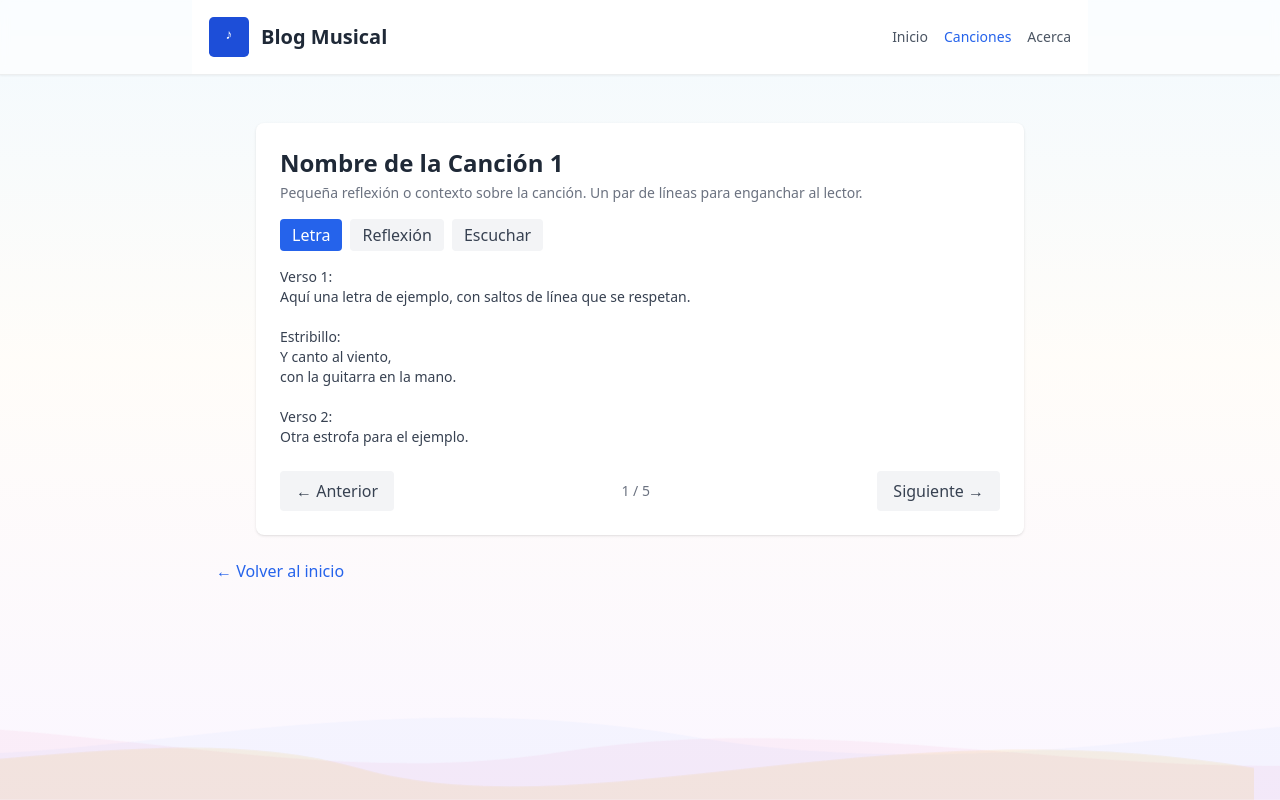
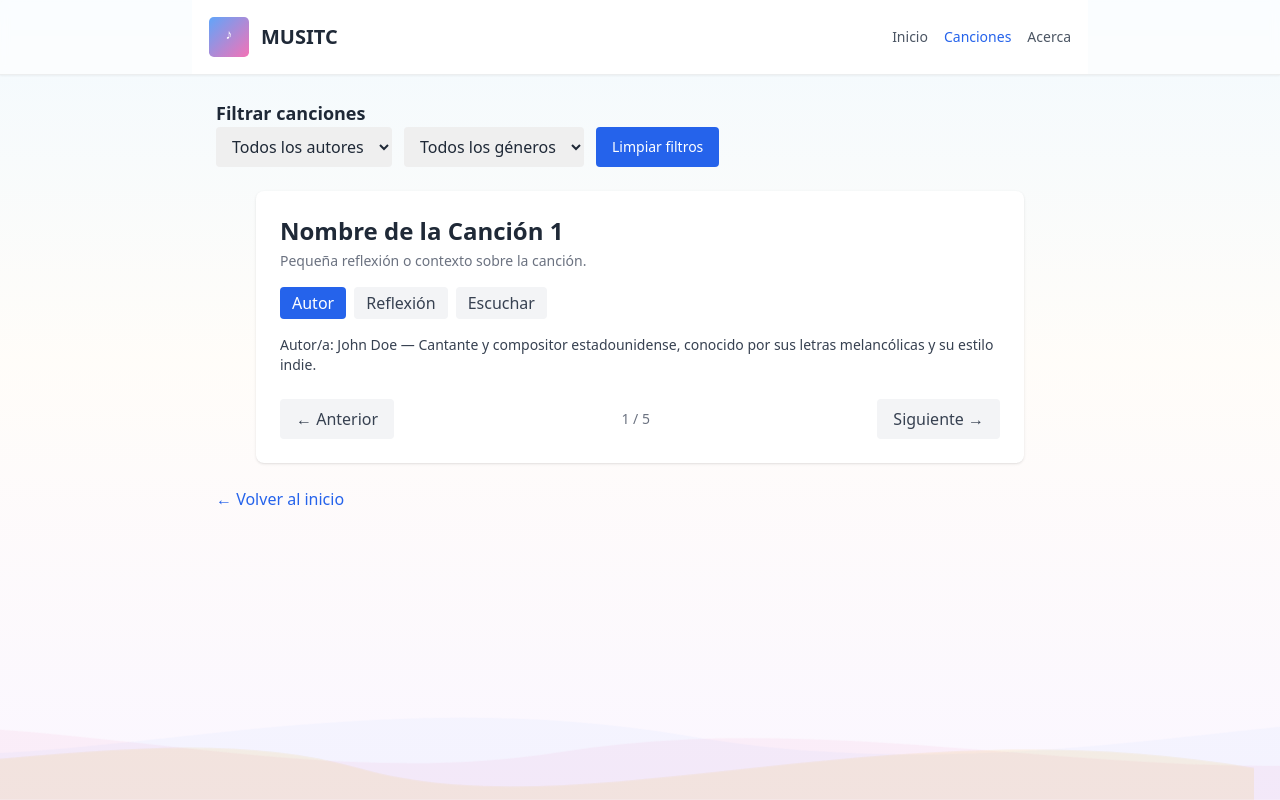
Before and after one commit to Moisescx/MUSITC, a website: page cancion.html in a window 1280 px wide. Drawn offline with Linux system fonts and the light colour scheme.

Commit message:
Cambios Cancion

```diff
--- a/cancion.html
+++ b/cancion.html
@@ -1,17 +1,19 @@
 <!doctype html>
 <html lang="es">
+
 <head>
   <meta charset="utf-8" />
   <meta name="viewport" content="width=device-width, initial-scale=1" />
   <title>Blog Musical - Canciones</title>
   <link rel="stylesheet" href="./dist/output.css">
 </head>
-  <body class="bg-music-gradient text-gray-800">
-    <header class="header-surface shadow-sm">
-      <div class="flex items-center justify-between max-w-4xl panel-surface p-4 mx-auto">
+
+<body class="text-gray-800 bg-music-gradient">
+  <header class="shadow-sm header-surface">
+    <div class="flex items-center justify-between max-w-4xl p-4 mx-auto panel-surface">
       <div class="flex items-center gap-3">
-          <img src="./src/img/cover.svg" alt="Logo" class="w-10 h-10" />
-          <h1 class="text-xl font-semibold">Blog Musical</h1>
+        <img src="./src/img/logo.svg" alt="Logo" class="w-10 h-10" />
+        <h1 class="text-xl font-semibold">MUSITC</h1>
       </div>
       <nav>
         <ul class="flex gap-4 text-sm">
@@ -24,6 +26,21 @@
   </header>
 
   <main class="max-w-4xl p-6 mx-auto">
+
+    <section id="filters" class="mb-6">
+      <h2 class="mb-2 text-lg font-semibold">Filtrar canciones</h2>
+      <div class="flex flex-wrap gap-3">
+        <select id="filter-author" class="px-3 py-2 border rounded">
+          <option value="">Todos los autores</option>
+        </select>
+        <select id="filter-genre" class="px-3 py-2 border rounded">
+          <option value="">Todos los géneros</option>
+        </select>
+        <button id="clear-filters" class="px-4 py-2 text-sm text-white bg-blue-600 rounded hover:bg-blue-700">
+          Limpiar filtros
+        </button>
+      </div>
+    </section>
     <!-- Visor único de canción -->
     <section id="viewer" class="mt-6">
       <div class="max-w-3xl p-6 mx-auto bg-white rounded-lg shadow">
@@ -37,13 +54,13 @@
         <div class="mt-4">
           <!-- Mini-nav interno: pestañas -->
           <nav class="flex gap-2" aria-label="Secciones de la canción">
-              <button class="px-3 py-1 text-gray-700 bg-gray-100 rounded tab-btn" data-tab="lyrics">Letra</button>
+            <button class="px-3 py-1 text-gray-700 bg-gray-100 rounded tab-btn" data-tab="author">Autor</button>
             <button class="px-3 py-1 text-gray-700 bg-gray-100 rounded tab-btn" data-tab="reflection">Reflexión</button>
             <button class="px-3 py-1 text-gray-700 bg-gray-100 rounded tab-btn" data-tab="listen">Escuchar</button>
           </nav>
 
           <!-- Contenedores por tab -->
-            <div id="tab-lyrics" class="hidden mt-4 text-sm text-gray-700 whitespace-pre-wrap tab-content"></div>
+          <div id="tab-author" class="hidden mt-4 text-sm text-gray-700 tab-content"></div>
           <div id="tab-reflection" class="hidden mt-4 text-sm text-gray-700 tab-content"></div>
           <div id="tab-listen" class="hidden mt-4 tab-content">
             <div id="post-actions"></div>
@@ -52,9 +69,11 @@
 
         <!-- Navegación simple: flechas Prev / Next -->
         <div class="flex items-center justify-between mt-6">
-            <button id="prev-btn" class="px-4 py-2 text-gray-700 bg-gray-100 rounded hover:bg-gray-200">← Anterior</button>
+          <button id="prev-btn" class="px-4 py-2 text-gray-700 bg-gray-100 rounded hover:bg-gray-200">←
+            Anterior</button>
           <div class="text-sm text-gray-500" id="post-counter"></div>
-            <button id="next-btn" class="px-4 py-2 text-gray-700 bg-gray-100 rounded hover:bg-gray-200">Siguiente →</button>
+          <button id="next-btn" class="px-4 py-2 text-gray-700 bg-gray-100 rounded hover:bg-gray-200">Siguiente
+            →</button>
         </div>
       </div>
     </section>
@@ -70,11 +89,15 @@
   <div class="footer-waves" aria-hidden="true">
     <svg viewBox="0 0 1200 200" preserveAspectRatio="none">
       <g transform="translate(0,0)">
-          <path class="wave wave--back" d="M0,120 C150,200 350,40 600,120 C850,200 1050,40 1200,120 L1200,200 L0,200 Z" fill="rgba(59,130,246,0.12)" />
-          <path class="wave wave--mid" d="M0,140 C200,40 400,200 600,140 C800,80 1000,200 1200,140 L1200,200 L0,200 Z" fill="rgba(236,72,153,0.12)" />
-          <path class="wave wave--front" d="M0,160 C250,220 450,80 600,160 C750,240 950,80 1200,160 L1200,200 L0,200 Z" fill="rgba(234,179,8,0.14)" />
+        <path class="wave wave--back" d="M0,120 C150,200 350,40 600,120 C850,200 1050,40 1200,120 L1200,200 L0,200 Z"
+          fill="rgba(59,130,246,0.12)" />
+        <path class="wave wave--mid" d="M0,140 C200,40 400,200 600,140 C800,80 1000,200 1200,140 L1200,200 L0,200 Z"
+          fill="rgba(236,72,153,0.12)" />
+        <path class="wave wave--front" d="M0,160 C250,220 450,80 600,160 C750,240 950,80 1200,160 L1200,200 L0,200 Z"
+          fill="rgba(234,179,8,0.14)" />
       </g>
     </svg>
   </div>
 </body>
+
 </html>
--- a/data/post.json
+++ b/data/post.json
@@ -2,20 +2,24 @@
   {
     "id": "1",
     "title": "Nombre de la Canción 1",
-  "excerpt": "Pequeña reflexión o contexto sobre la canción. Un par de líneas para enganchar al lector.",
+    "excerpt": "Pequeña reflexión o contexto sobre la canción.",
     "slug": "cancion-1",
-  "content": "Verso 1:\nAquí una letra de ejemplo, con saltos de línea que se respetan.\n\nEstribillo:\nY canto al viento,\ncon la guitarra en la mano.\n\nVerso 2:\nOtra estrofa para el ejemplo.",
-  "reflection": "Esta canción nació de una tarde de lluvia. La letra habla de nostalgia y esperanza; puedes ampliar aquí la reflexión personal sobre el proceso creativo.",
+    "author": "John Doe",
+    "genre": "Indie",
+    "authorFilter": "Autor/a: John Doe — Cantante y compositor estadounidense, conocido por sus letras melancólicas y su estilo indie.",
+    "reflection": "Esta canción nació de una tarde de lluvia. Habla de nostalgia y esperanza; refleja el deseo de regresar a un lugar emocional al que ya no se puede volver.",
     "listenUrl": "https://www.youtube.com/watch?v=dQw4w9WgXcQ",
     "listenText": "Escuchar en YouTube — versión oficial"
   },
   {
     "id": "2",
     "title": "Nombre de la Canción 2",
-    "excerpt": "Breve contexto o anécdota relacionada con la letra.",
-    "slug": "cancion-2"
-  ,"content": "Letra de la canción 2. Aquí va un ejemplo corto.\n\nEstribillo:\nLa melodía se eleva...",
-  "reflection": "Reflexión sobre la canción 2: cómo se conectó con una experiencia personal que inspiró la letra.",
+    "excerpt": "Breve contexto o anécdota relacionada con la canción.",
+    "slug": "cancion-2",
+    "author": "Jane Smith",
+    "genre": "Pop-Rock",
+    "authorFilter": "Autor/a: Jane Smith — Voz destacada en la escena pop-rock, premiada en 2019 por su innovación musical.",
+    "reflection": "Reflexión sobre cómo esta canción conecta con experiencias personales y transmite una sensación de liberación.",
     "listenUrl": "https://open.spotify.com/track/example",
     "listenText": "Escuchar en Spotify — 3:45"
   },
@@ -23,29 +27,35 @@
     "id": "3",
     "title": "Nombre de la Canción 3",
     "excerpt": "Contexto breve o frase que resuma la entrada.",
-    "slug": "cancion-3"
-  ,"content": "Letra de la canción 3. Un ejemplo para pruebas.\n\nPuente:\nPalabras que conectan estrofas.",
-  "reflection": "Una breve reflexión para la canción 3, destinada a probar el panel de reflexión.",
+    "slug": "cancion-3",
+    "author": "Grupo XYZ",
+    "genre": "Rock Alternativo",
+    "authorFilter": "Autor/a: Grupo XYZ — Banda formada en 2005, famosa por su fusión entre rock alternativo y sonidos electrónicos.",
+    "reflection": "Reflexión breve para la canción 3, enfocada en cómo el ritmo transmite resiliencia.",
     "listenUrl": "",
     "listenText": "Escuchar — (no disponible)"
   },
   {
     "id": "4",
-    "title": "Nombre de la Canción 3",
-    "excerpt": "Contexto breve o frase que resuma la entrada.",
-    "slug": "cancion-3"
-  ,"content": "Letra de la canción 4 — duplicada de ejemplo.",
-  "reflection": "Reflexión ejemplo para la canción 4.",
+    "title": "Nombre de la Canción 4",
+    "excerpt": "Contexto breve para diferenciar la entrada.",
+    "slug": "cancion-4",
+    "author": "María Pérez",
+    "genre": "Latinoamericana",
+    "authorFilter": "Autor/a: María Pérez — Cantautora latinoamericana, con una carrera marcada por letras íntimas y acústicas.",
+    "reflection": "Reflexión sobre cómo esta canción explora la dualidad entre amor y despedida.",
     "listenUrl": "",
     "listenText": "Escuchar — (no disponible)"
   },
   {
     "id": "5",
-    "title": "Nombre de la Canción 3",
-    "excerpt": "Contexto breve o frase que resuma la entrada.",
-    "slug": "cancion-3"
-    ,"content": "Letra de la canción 5 — ejemplo final.",
-    "reflection": "Reflexión de ejemplo para la canción 5.",
+    "title": "Nombre de la Canción 5",
+    "excerpt": "Último ejemplo dentro del archivo JSON.",
+    "slug": "cancion-5",
+    "author": "DJ Sample",
+    "genre": "Electrónica",
+    "authorFilter": "Autor/a: DJ Sample — Productor emergente en la escena electrónica underground.",
+    "reflection": "Esta canción se asocia a un ambiente nocturno, transmitiendo la sensación de movimiento constante.",
     "listenUrl": "https://soundcloud.com/example/track",
     "listenText": "Escuchar en SoundCloud"
   }
--- a/src/js/cancion.js
+++ b/src/js/cancion.js
@@ -8,156 +8,124 @@ document.addEventListener('DOMContentLoaded', () => {
   const nextBtn = document.getElementById('next-btn');
   const counterEl = document.getElementById('post-counter');
 
+  const filterAuthor = document.getElementById('filter-author');
+  const filterGenre = document.getElementById('filter-genre');
+  const clearFilters = document.getElementById('clear-filters');
+
   let posts = [];
-  let index = 0; // index of current post in posts array
+  let filteredPosts = [];
+  let index = 0;
 
   function renderPost(i) {
-  // hide all tab content while updating (use style display to guarantee hiding)
-  document.querySelectorAll('.tab-content').forEach(t => { t.classList.add('hidden'); t.style.display = 'none'; });
-    if (!posts.length) {
+    document.querySelectorAll('.tab-content').forEach(t => {
+      t.classList.add('hidden');
+      t.style.display = 'none';
+    });
+
+    if (!filteredPosts.length) {
       titleEl.textContent = 'No hay canciones';
       metaEl.textContent = '';
       counterEl.textContent = '';
       return;
     }
-    const p = posts[i];
+
+    const p = filteredPosts[i];
     titleEl.textContent = p.title || 'Sin título';
     metaEl.textContent = p.excerpt || '';
 
-    // Fill tabbed sections
-    const lyricsEl = document.getElementById('tab-lyrics');
-    const reflectionEl = document.getElementById('tab-reflection');
-    const listenEl = document.getElementById('tab-listen');
+    document.getElementById('tab-author').textContent = p.authorFilter || 'Información del autor no disponible.';
+    document.getElementById('tab-reflection').textContent = p.reflection || p.excerpt || 'Reflexión no disponible.';
 
-  // put plain text into the panels; use textContent to avoid injecting HTML
-  lyricsEl.textContent = p.content || 'Letra no disponible.';
-  reflectionEl.textContent = p.reflection || p.excerpt || 'Reflexión no disponible.';
-
-    // Render actions (listen button) inside tab-listen
-  // ensure actions live only within the listen tab
-  const actions = document.getElementById('post-actions');
-  actions.innerHTML = '';
-    const linkText = p.listenText || 'Escuchar';
+    const actions = document.getElementById('post-actions');
+    actions.innerHTML = '';
     if (p.listenUrl) {
       const a = document.createElement('a');
       a.href = p.listenUrl;
       a.target = '_blank';
       a.rel = 'noopener noreferrer';
-  // Use inline styles as fallback to ensure visibility even if Tailwind classes miscompile
-  a.className = 'inline-flex items-center gap-2 px-4 py-2 text-white bg-green-600 rounded shadow hover:bg-green-700';
-  a.style.backgroundColor = '#16a34a'; // green-600
-  a.style.color = '#ffffff';
-  a.style.padding = '8px 16px';
-  a.style.display = 'inline-flex';
-  a.style.alignItems = 'center';
-  a.style.gap = '8px';
-      a.innerHTML = `
-        <svg xmlns="http://www.w3.org/2000/svg" class="h-4 w-4" viewBox="0 0 24 24" fill="currentColor"><path d="M3 22v-20l18 10-18 10z"/></svg>
-        ${linkText}
-      `;
+      a.className = 'inline-flex items-center gap-2 px-4 py-2 text-white bg-green-600 rounded shadow hover:bg-green-700';
+      a.innerHTML = `🎵 ${p.listenText || 'Escuchar'}`;
       actions.appendChild(a);
     } else {
-      // show fallback text
       const span = document.createElement('div');
       span.className = 'text-sm text-gray-600';
       span.textContent = p.listenText || 'No disponible para escuchar.';
       actions.appendChild(span);
     }
 
-  counterEl.textContent = `${i + 1} / ${posts.length}`;
+    counterEl.textContent = `${i + 1} / ${filteredPosts.length}`;
 
-  // Preserve current tab selection on post change, or show lyrics by default
-  const currentHash = location.hash.replace('#', '');
-  if (['lyrics', 'reflection', 'listen'].includes(currentHash)) showTab(currentHash);
-  else showTab('lyrics');
+    const currentHash = location.hash.replace('#', '');
+    if (['author', 'reflection', 'listen'].includes(currentHash)) showTab(currentHash);
+    else showTab('author');
   }
 
-  function prev() {
-    index = (index - 1 + posts.length) % posts.length;
-    renderPost(index);
-  }
-
-  function next() {
-    index = (index + 1) % posts.length;
-    renderPost(index);
-  }
+  function prev() { index = (index - 1 + filteredPosts.length) % filteredPosts.length; renderPost(index); }
+  function next() { index = (index + 1) % filteredPosts.length; renderPost(index); }
 
   prevBtn.addEventListener('click', prev);
   nextBtn.addEventListener('click', next);
 
-  // Tab switching logic
   function showTab(name) {
-    // hide with style.display as a reliable fallback
     const tabs = document.querySelectorAll('.tab-content');
-    tabs.forEach(t => {
-      t.style.display = 'none';
-      // keep existing hidden class if present
-      t.classList.add('hidden');
-    });
+    tabs.forEach(t => { t.style.display = 'none'; t.classList.add('hidden'); });
     const btns = document.querySelectorAll('.tab-btn');
-    btns.forEach(b => {
-      b.classList.remove('bg-blue-600', 'text-white');
-      // inline style fallback
-      b.style.backgroundColor = '';
-      b.style.color = '';
-    });
+    btns.forEach(b => { b.classList.remove('bg-blue-600','text-white'); b.style.backgroundColor=''; b.style.color=''; });
     const active = document.getElementById('tab-' + name);
-    if (active) {
-      active.classList.remove('hidden');
-      active.style.display = 'block';
-    }
+    if (active) { active.classList.remove('hidden'); active.style.display = 'block'; }
     const btn = document.querySelector(`.tab-btn[data-tab="${name}"]`);
-    if (btn) {
-      btn.classList.add('bg-blue-600', 'text-white');
-      // fallback inline styles in case Tailwind classes missing
-      btn.style.backgroundColor = '#2563eb'; // blue-600
-      btn.style.color = '#ffffff';
-    }
-    // Update hash without scrolling
+    if (btn) { btn.classList.add('bg-blue-600','text-white'); btn.style.backgroundColor='#2563eb'; btn.style.color='#fff'; }
     if (history.replaceState) history.replaceState(null, '', '#' + name);
   }
 
-  // Attach tab button handlers
   document.addEventListener('click', (e) => {
     const b = e.target.closest('.tab-btn');
     if (!b) return;
-    const tab = b.dataset.tab;
-    showTab(tab);
+    showTab(b.dataset.tab);
   });
 
-  // On load, check hash to select tab
-  function selectInitialTab() {
-    const h = location.hash.replace('#', '');
-    if (['lyrics', 'reflection', 'listen'].includes(h)) showTab(h);
-    else showTab('lyrics');
+  function applyFilters() {
+    const authorValue = filterAuthor.value;
+    const genreValue = filterGenre.value;
+    filteredPosts = posts.filter(p => {
+      return (!authorValue || p.author === authorValue) &&
+             (!genreValue || p.genre === genreValue);
+    });
+    index = 0;
+    renderPost(index);
   }
 
-  // Load posts
+  filterAuthor.addEventListener('change', applyFilters);
+  filterGenre.addEventListener('change', applyFilters);
+  clearFilters.addEventListener('click', () => {
+    filterAuthor.value = '';
+    filterGenre.value = '';
+    applyFilters();
+  });
+
   fetch('./data/post.json')
-    .then(r => {
-      if (!r.ok) throw new Error('Network response not ok');
-      return r.json();
-    })
+    .then(r => { if (!r.ok) throw new Error('Network response not ok'); return r.json(); })
     .then(data => {
       posts = (data || []).filter(Boolean);
-      if (!posts.length) {
-        renderPost(0);
-        return;
-      }
-      // Optional: sort by id if ids are numeric
-      posts.sort((a, b) => {
-        const ai = Number(a.id) || 0;
-        const bi = Number(b.id) || 0;
-        return ai - bi;
-      });
+
+      // Llenar selects de filtro
+      const authors = [...new Set(posts.map(p => p.author).filter(Boolean))];
+      const genres = [...new Set(posts.map(p => p.genre).filter(Boolean))];
+
+      authors.forEach(a => { const o = document.createElement('option'); o.value = a; o.textContent = a; filterAuthor.appendChild(o); });
+      genres.forEach(g => { const o = document.createElement('option'); o.value = g; o.textContent = g; filterGenre.appendChild(o); });
+
+      filteredPosts = [...posts];
+      filteredPosts.sort((a,b)=> (Number(a.id)||0) - (Number(b.id)||0));
       index = 0;
       renderPost(index);
-  selectInitialTab();
+      const h = location.hash.replace('#','');
+      if (['author','reflection','listen'].includes(h)) showTab(h);
+      else showTab('author');
     })
     .catch(err => {
-    console.error('Error loading posts:', err);
-    titleEl.textContent = 'Error cargando canciones';
-    metaEl.textContent = '';
+      console.error('Error cargando posts:', err);
+      titleEl.textContent = 'Error cargando canciones';
+      metaEl.textContent = '';
     });
-
 });
```
Also changed, not shown: acerca.html (+5 -5 lines), index.html (+19 -12 lines), src/img/cover.svg (deleted), src/img/logo.svg (added), 1 other file. Lines whose indentation alone changed are shown as unchanged.
